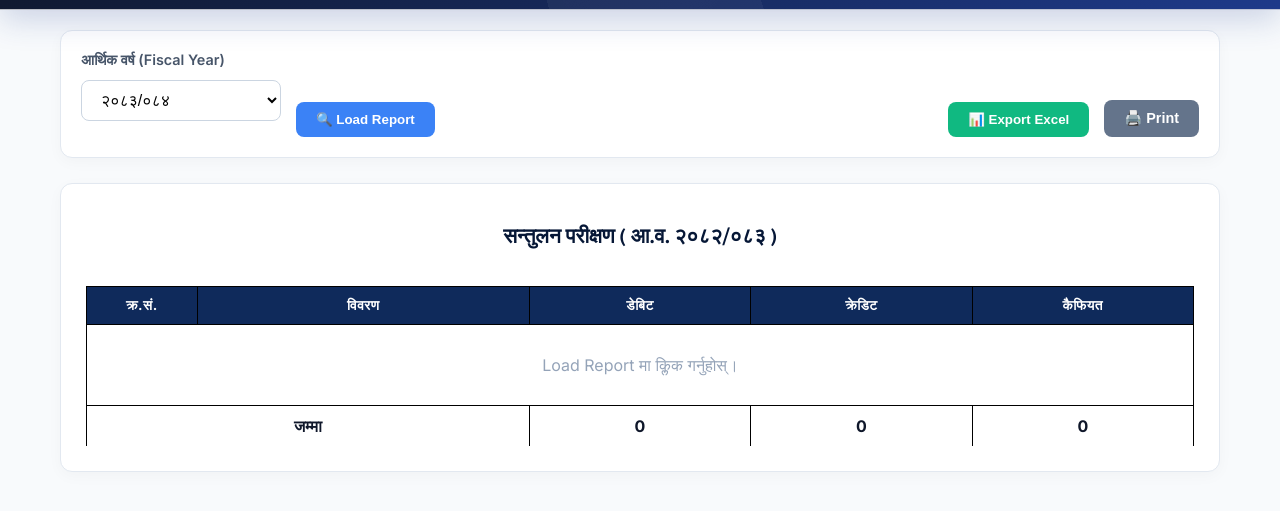
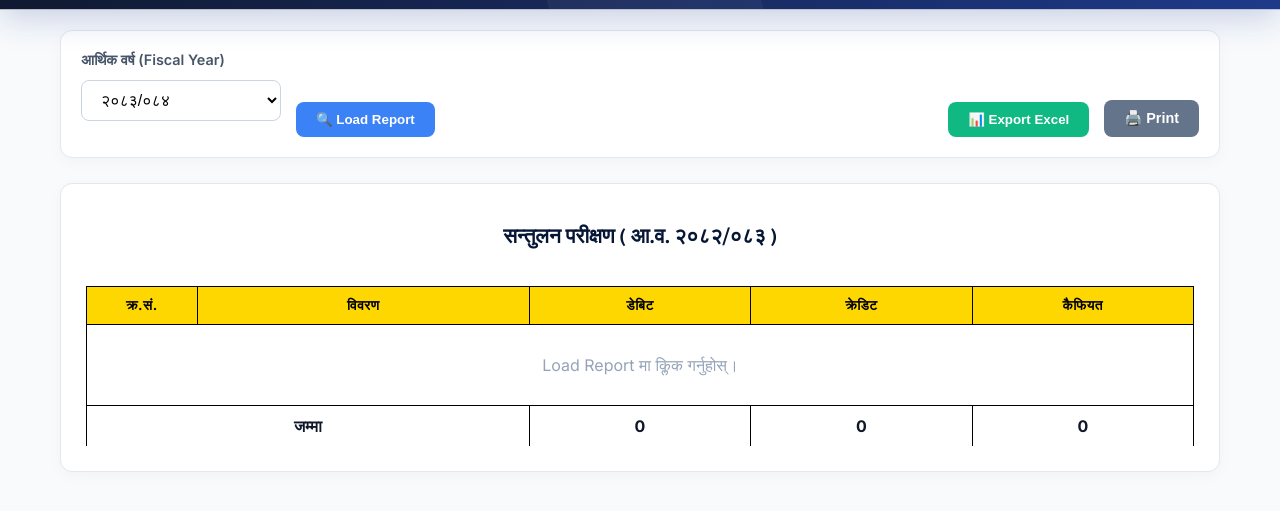
Before and after one commit to Rajbhusal999/digitalkhatapana, a website: page report-trial-balance.html in a window 1280 px wide. Shown: the part 93-604 px from the top of the page. Drawn offline with nearby package versions, Linux system fonts and the light colour scheme; no server answers; sample sign-in values are in the browser's storage.

Commit message:
Update trial balance table header to yellow with black text

```diff
--- a/report-trial-balance.html
+++ b/report-trial-balance.html
@@ -206,8 +206,8 @@
 
         .entries-table th {
             font-weight: bold;
-            background-color: #0f2a5b;
-            color: white !important;
+            background-color: #FFD700;
+            color: black !important;
         }
 
         .tfoot-total {
```
